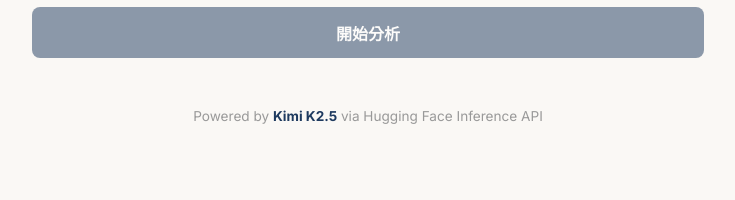
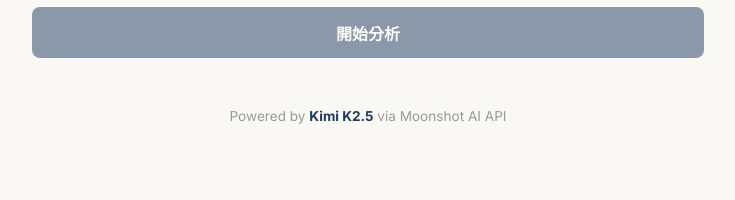
Before and after one commit to asanoshin/the_first_hugging_kimi2, a Flask app: page / in a window 1280 px wide. Shown: the part 600-800 px from the top of the page, without its empty margins (272-1007 px from the left). Run offline with Flask 3, Linux system fonts and the light colour scheme.

Commit message:
Update footer to reflect Moonshot AI API
Co-Authored-By: Claude Opus 4.6 <noreply@anthropic.com>

```diff
--- a/templates/index.html
+++ b/templates/index.html
@@ -75,7 +75,7 @@
         </main>
 
         <footer>
-            <p>Powered by <strong>Kimi K2.5</strong> via Hugging Face Inference API</p>
+            <p>Powered by <strong>Kimi K2.5</strong> via Moonshot AI API</p>
         </footer>
     </div>
 
```
